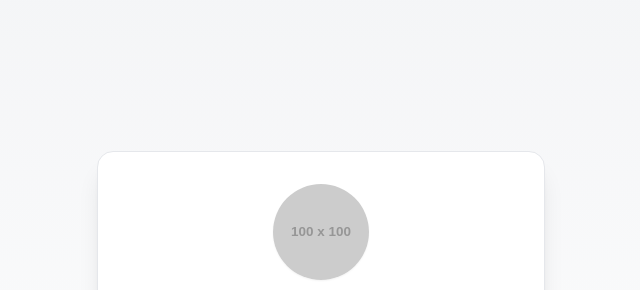
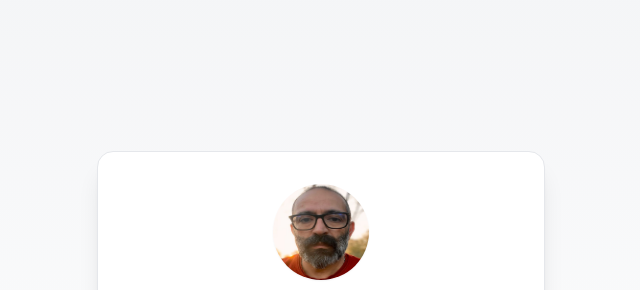
Before and after one commit to KaliEz77/miosito, a plain HTML site: page index.html in a window 1280 px wide. Shown: the part 92-382 px from the top of the page, without its empty margins (319-959 px from the left). Drawn offline with nearby package versions, Linux system fonts and the light colour scheme; placeholder pictures from the web are drawn by us.

Commit message:
beta version

```diff
--- a/index.html
+++ b/index.html
@@ -17,7 +17,7 @@
 
   <div class="text-center bg-white shadow-xl rounded-2xl p-8 max-w-md border border-gray-200">
     <!-- Immagine profilo (puoi sostituire il link) -->
-    <img src="https://via.placeholder.com/100" alt="Foto profilo" class="mx-auto rounded-full w-24 h-24 mb-4 shadow-sm" />
+<img src="images/profilepic.jpg" alt="Foto profilo" class="mx-auto rounded-full w-24 h-24 mb-4 shadow-sm" />
 
     <h1 class="text-3xl font-bold text-gray-800">Ciao, sono Cristian</h1>
     <p class="text-gray-600 mt-2">Benvenuto nel mio sito personale. Qui condivido i miei progetti, pensieri e idee.</p>
```
Also changed, not shown: images/profilepic.jpg (added).
